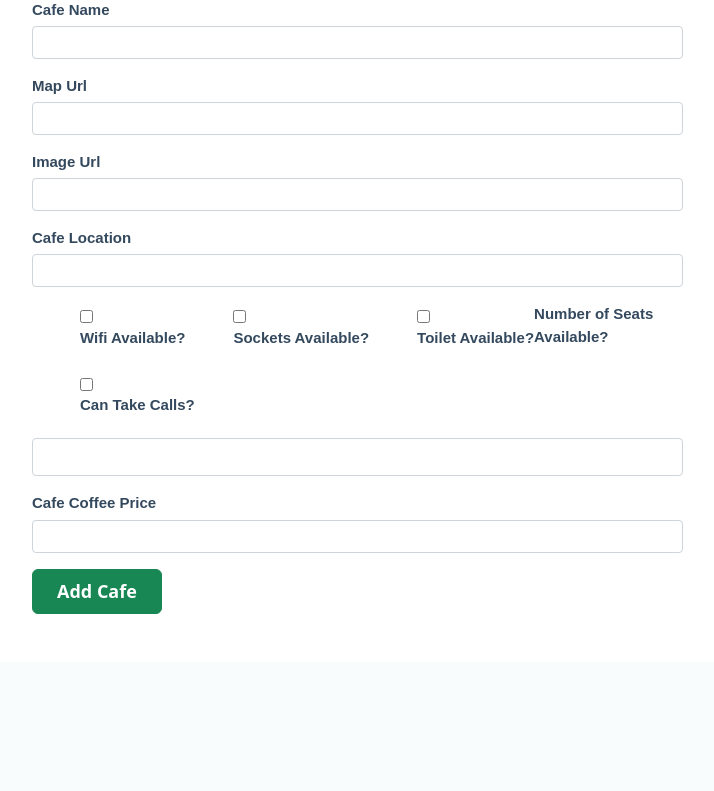
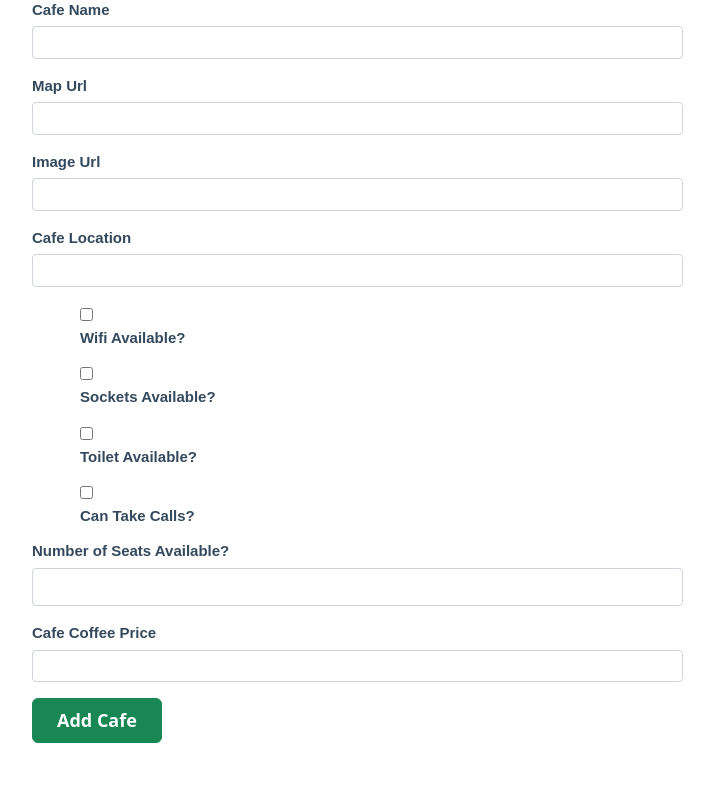
Before and after one commit to prachisharma-py/Cafe-and-Wifi, a Flask app: page /add-cafe in a window 1280 px wide. Shown: the part 682-1473 px from the top of the page, without its empty margins (50-764 px from the left). Before the commit the page ends 1296 px from the top, so only its background shows below. Run offline with Flask 3, Linux system fonts and the light colour scheme; some libraries are stand-ins or nearby versions.

Commit message:
Fix checkbox stacking in #add-cafe form: override .form-check float

```diff
--- a/static/styles.css
+++ b/static/styles.css
@@ -179,9 +179,11 @@ label {
 }
 
 /* For checkboxes: better spacing between checkbox and label */
-#add-cafe .form-check input[type="checkbox"] {
-  margin-right: 0.5rem;
-  vertical-align: middle;
+#add-cafe .form-check {
+  float: none !important;  /* cancel any float */
+  margin-left: 1.5rem;
+  margin-bottom: 0.8rem;
+  display: block; /* ensures checkbox group stacks vertically */
 }
 
 #add-cafe .btn-success {
```
